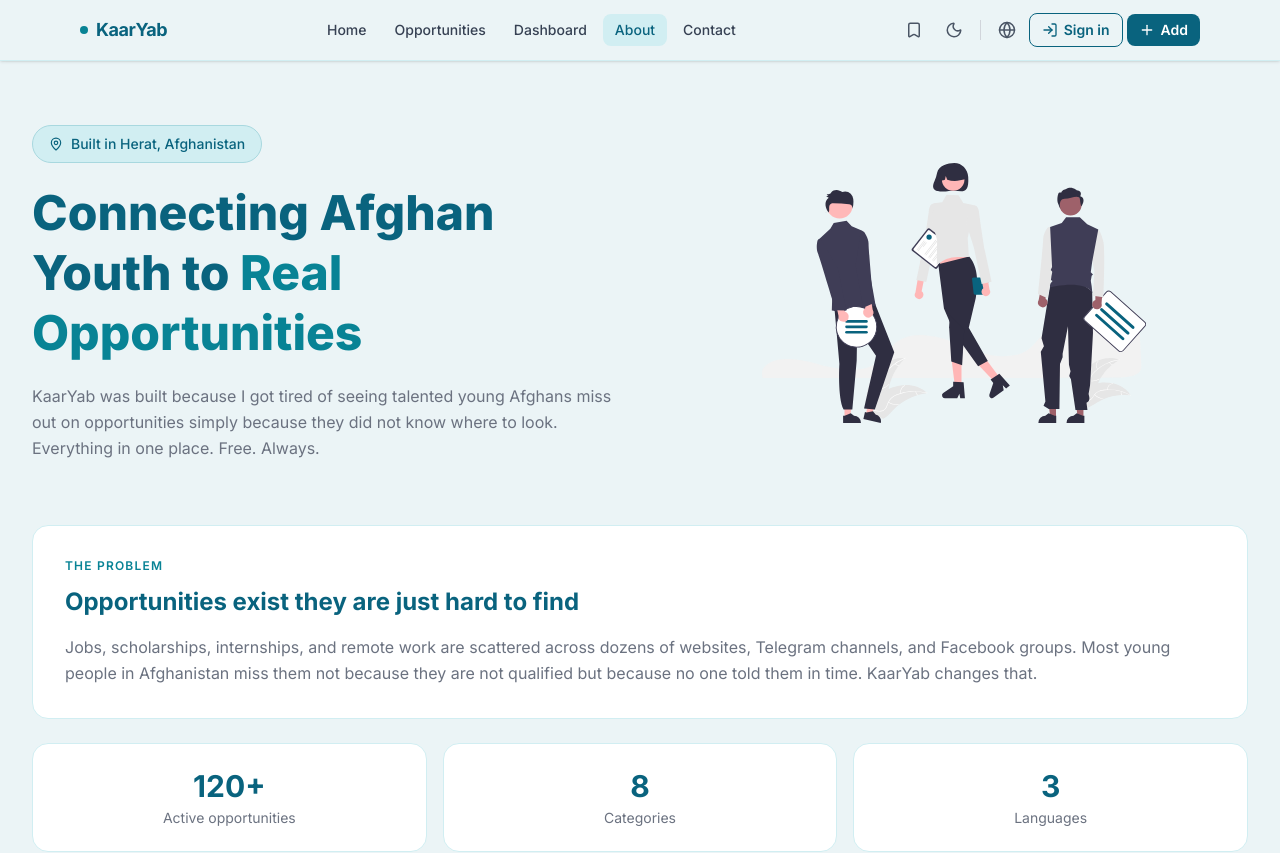
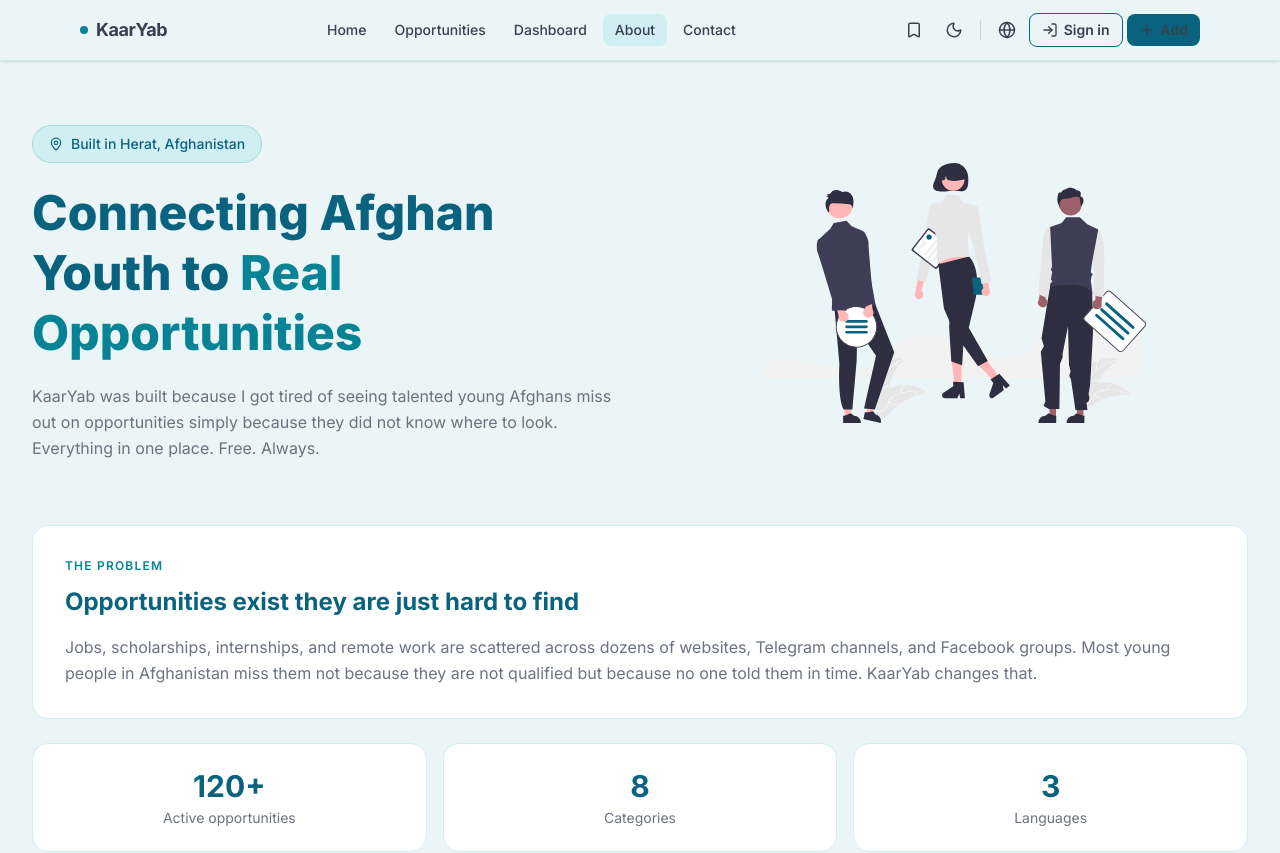
Before and after one commit to FatemaAhm4di/kaaryab-afghanistan, a Next.js app: page /1/about in a window 1280 px wide. Shown: the top 853 px of the page. Built offline with nearby package versions, Linux system fonts and the light colour scheme; no server answers.

Commit message:
refacto: globals.css

```diff
--- a/src/app/globals.css
+++ b/src/app/globals.css
@@ -69,7 +69,7 @@
 .dark .text-gray-600,
 .dark .text-gray-700,
 .dark .text-gray-800 {
-  color: #dce8f7 !important;
+  color: #cbd5e1 !important;
 }
 
 .dark .text-\[\#1f2937\] {
@@ -77,17 +77,28 @@
 }
 
 .dark .text-\[\#374151\] {
-  color: #d7e1ef !important;
+  color: #e2e8f0 !important;
 }
 
 .dark .text-\[\#6b7280\] {
-  color: #9dabbc !important;
+  color: #cbd5e1 !important;
 }
 
 /* Navbar - light mode fix */
 header {
   background: rgba(235, 244, 246, 0.85) !important;
   border-color: #d1eef2 !important;
+  color: #1f2937 !important;
+}
+
+header a,
+header button,
+header nav {
+  color: #374151 !important;
+}
+
+header .text-\[\#01637e\] {
+  color: #09637e !important;
 }
 
 .dark header {
```
